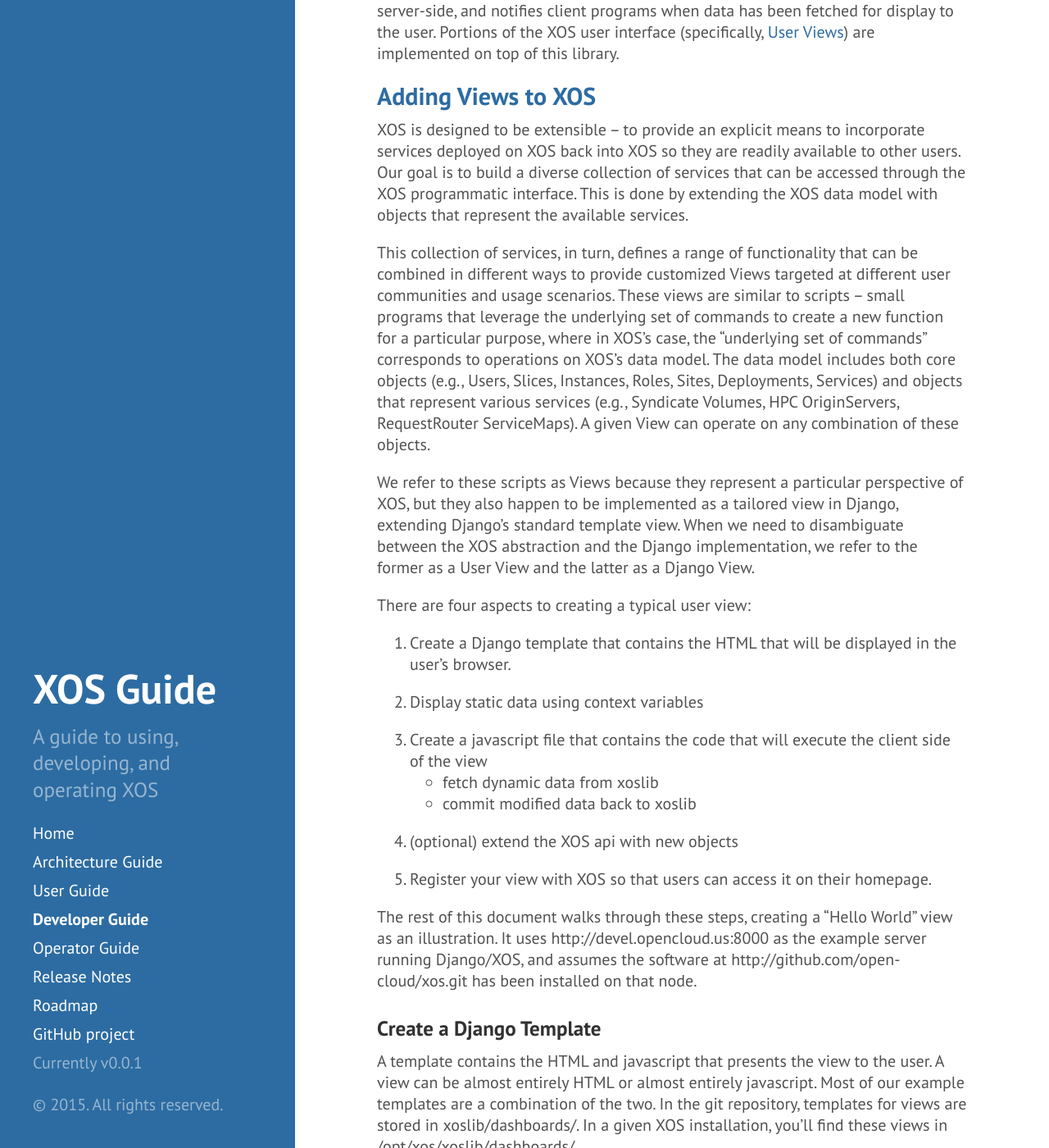
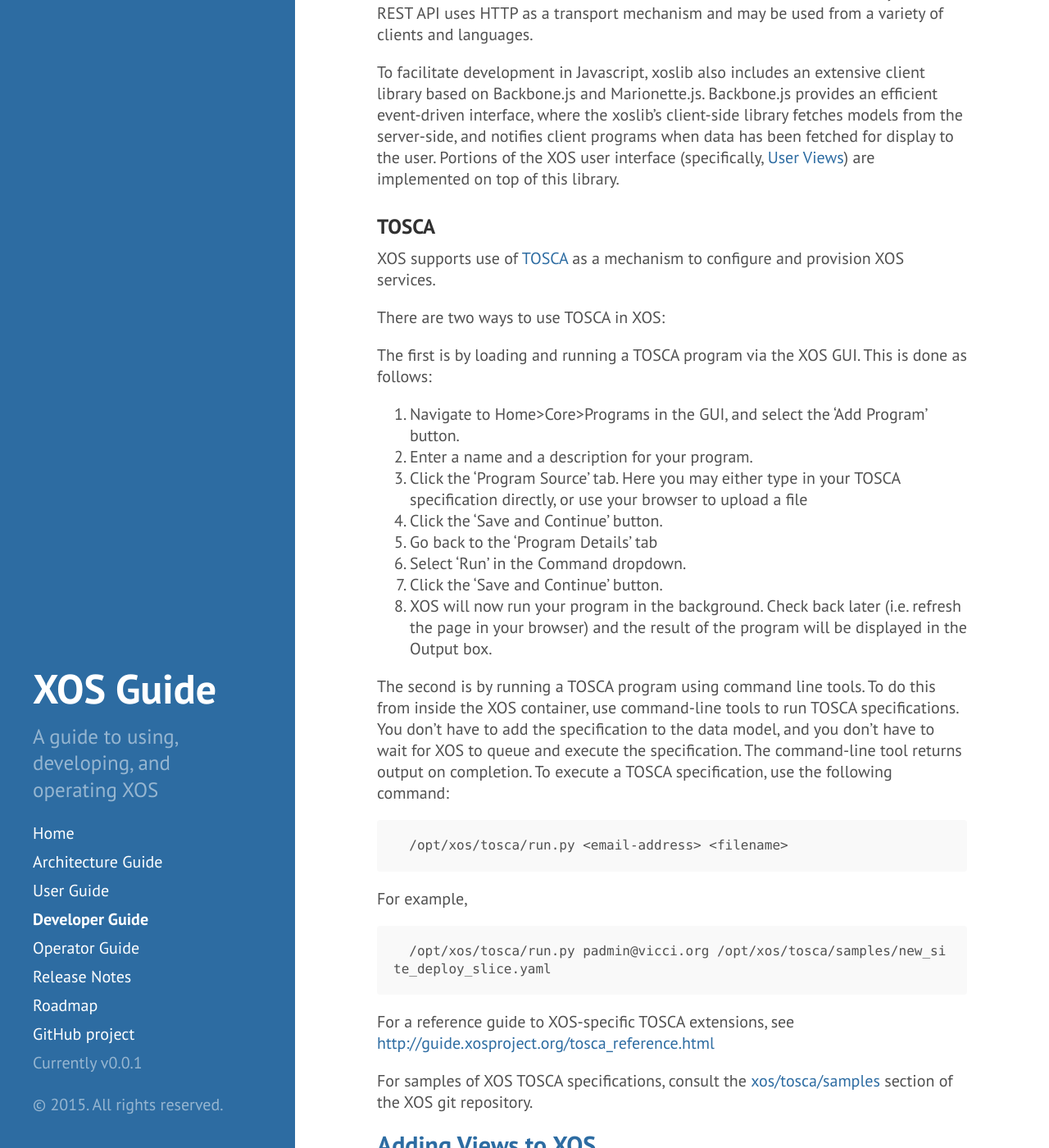
Before and after one commit to open-cloud/open-cloud.github.io.old, a Jekyll site: the page built from 2_developer.md, in a window 1280 px wide and 1400 px high, scrolled down 6380 px. Shown: the whole window at 82% size. Built offline with Jekyll 4.4.1, drawn with Linux system fonts in a browser that asks for light colours; Markdown is read by kramdown in place of the engine named in the settings; some of the changed text lies outside the part shown.

Commit message:
moved tosca to devel

````diff
--- a/2_developer.md
+++ b/2_developer.md
@@ -246,7 +246,14 @@
 clusters and how to configure a Site to know about a set of Nodes,
 respectively.
 
-##REST API
+##Programmatic Interfaces
+
+XOS provides three programmatic interfaces. The first -- a RESTful
+interface to the underlying data model -- is XOS's "system call"
+interface. The other two -- xoslib and TOSCA -- are built on top of
+the RESTful API.
+
+###REST API
 
 A REST API and associated
 [documentation](http://guide.xosproject.org/restapi/) is auto-generated
@@ -269,7 +276,7 @@
     for user in users:
          print user["email"]
 
-##xoslib
+###xoslib
 
 xoslib is a client/server library for extending XOS. The server side
 of the library defines a [REST API](http://portal.opencloud.us/docs/)
@@ -284,6 +291,50 @@
 notifies client programs when data has been fetched for display to the
 user. Portions of the XOS user interface (specifically, [User
 Views](../1_user/#user-views)) are implemented on top of this library.
+
+###TOSCA
+
+XOS supports use of
+[TOSCA](http://www.oasis-open.org/committees/tosca/) as a mechanism to
+configure and provision XOS services.
+
+There are two ways to use TOSCA in XOS:
+
+The first is by loading and running a TOSCA program via the XOS GUI.
+This is done as follows:
+
+  1. Navigate to Home>Core>Programs in the GUI, and select the 'Add Program' button.
+  2. Enter a name and a description for your program.
+  3. Click the 'Program Source' tab. Here you may either type in your TOSCA specification directly, or use your browser to upload a file
+  4. Click the 'Save and Continue' button.
+  5. Go back to the 'Program Details' tab
+  6. Select 'Run' in the Command dropdown.
+  7. Click the 'Save and Continue' button.
+  8. XOS will now run your program in the background. Check back later (i.e. refresh the page in your browser) and the result of the program will be displayed in the Output box.
+
+The second is by running a TOSCA program using command line tools.  To
+do this from inside the XOS container, use command-line tools to run
+TOSCA specifications. You don't have to add the specification to the
+data model, and you don't have to wait for XOS to queue and execute
+the specification. The command-line tool returns output on completion.
+To execute a TOSCA specification, use the following command:
+
+```
+  /opt/xos/tosca/run.py <email-address> <filename>
+```
+
+For example,
+
+```
+  /opt/xos/tosca/run.py padmin@vicci.org /opt/xos/tosca/samples/new_site_deploy_slice.yaml
+```
+
+For a reference guide to XOS-specific TOSCA extensions, see
+[http://guide.xosproject.org/tosca_reference.html](http://guide.xosproject.org/tosca_reference.html)
+
+For samples of XOS TOSCA specifications, consult the
+[xos/tosca/samples](https://github.com/open-cloud/xos/tree/master/xos/tosca/samples)
+section of the XOS git repository.
 
 ##<a name="adding-views">Adding Views to XOS</a>
 
````
Also changed, not shown: 3_operator.md (+0 -39 lines).
